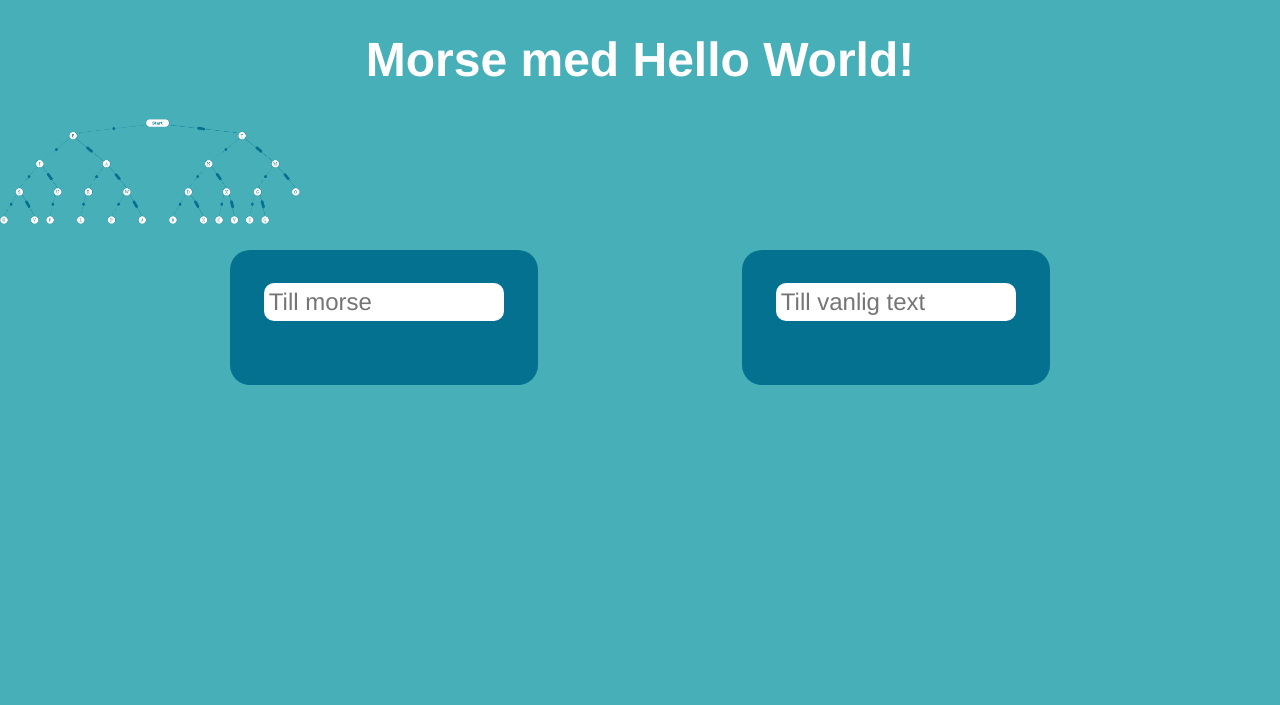
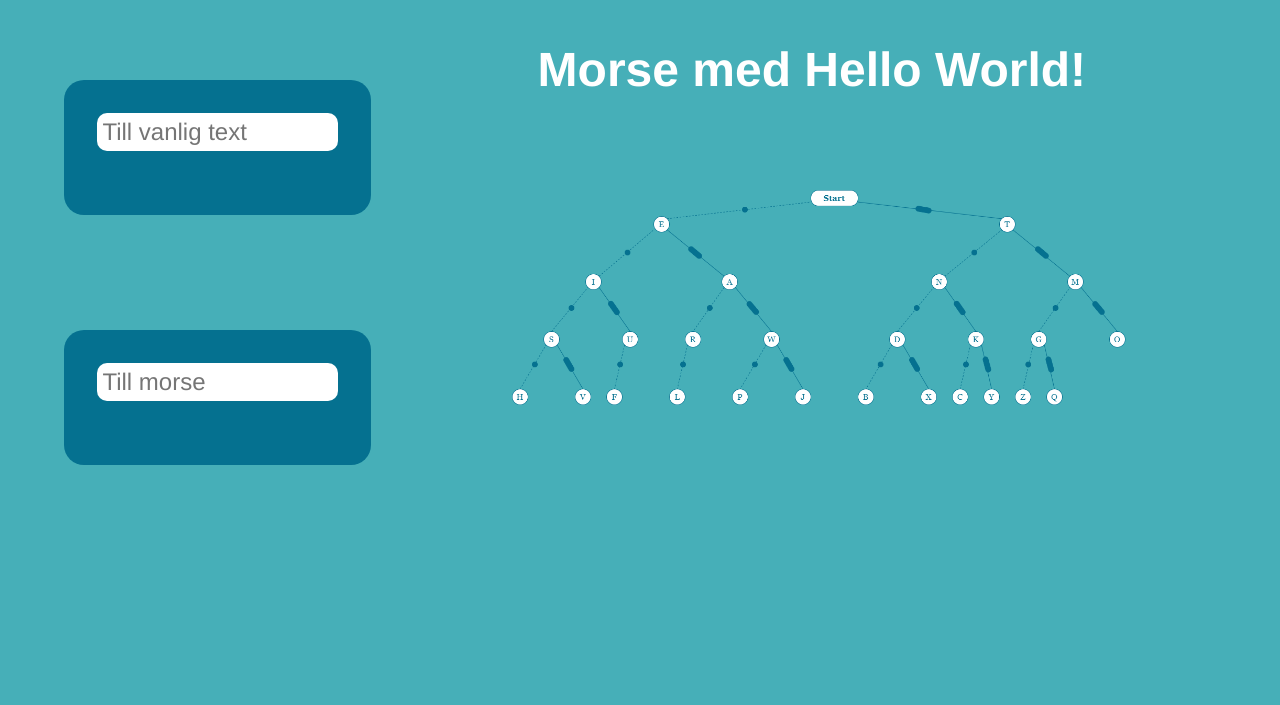
Before and after one commit to HelloWorldSweden/uppdrag, a PHP site: page / in a window 1280 px wide. Shown: the top 705 px of the page. Run offline with PHP 8.4, Linux system fonts and the light colour scheme.

Commit message:
Update style.css

```diff
--- a/morse/style.css
+++ b/morse/style.css
@@ -22,8 +22,8 @@ img{
   padding-bottom: 2%;
   padding-left: 2%;
   border-radius: 20px;
-  left: 18%;
-  top: 250px;
+  left: 5%;
+  top: 330px;
 }
 #franmorse{
   width: 20%;
@@ -35,8 +35,8 @@ img{
   padding-left: 2%;
   border-radius: 20px;
   background-color: #057190;
-  left: 58%;
-  top: 250px;
+  left: 5%;
+  top: 80px;
 }
 #f{
   font-family: helvetica, arial, sans-serif;
@@ -72,6 +72,17 @@ h1 {
   font-family: helvetica, arial, sans-serif;
   font-size: 3rem;
   color: #fff;
+  top: 10px;
   margin-top: 2rem;
-  text-align: center;
+  position: absolute;
+  left: 42%;
 }
+div.morse{
+  position: absolute;
+  left: 40%;
+  top: 190px;
+}
+#morsebild{
+  width: 80%;
+  height: 80%;
+}
```
